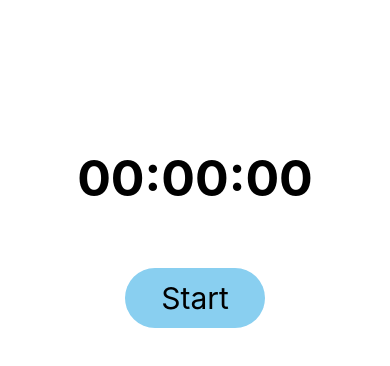
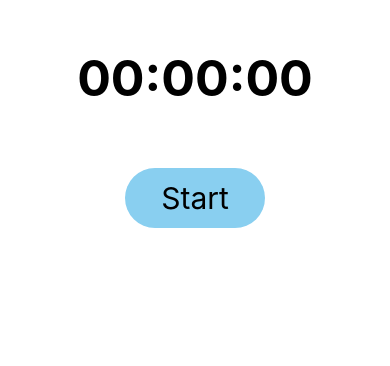
Before and after one commit to Shopify/eng-intern-assessment-react-native, a React Native app: screen / in a window 390 px wide. Shown: the part 202-568 px from the top of the page. Built offline with nearby package versions, Linux system fonts and the light colour scheme.

Commit message:
Update display

```diff
--- a/App.tsx
+++ b/App.tsx
@@ -5,18 +5,17 @@ import StopWatch from "./src/StopWatch";
 
 export default function App() {
   return (
-    <View style={styles.container}>
+    <ScrollView style={styles.container}>
       <StopWatch />
       <StatusBar style="auto" />
-    </View>
+    </ScrollView>
   );
 }
 
 const styles = StyleSheet.create({
   container: {
-    top: 300,
+    top: 200,
     flex: 1,
     backgroundColor: "#fff",
-    overflow: "scroll",
   },
 });
```
